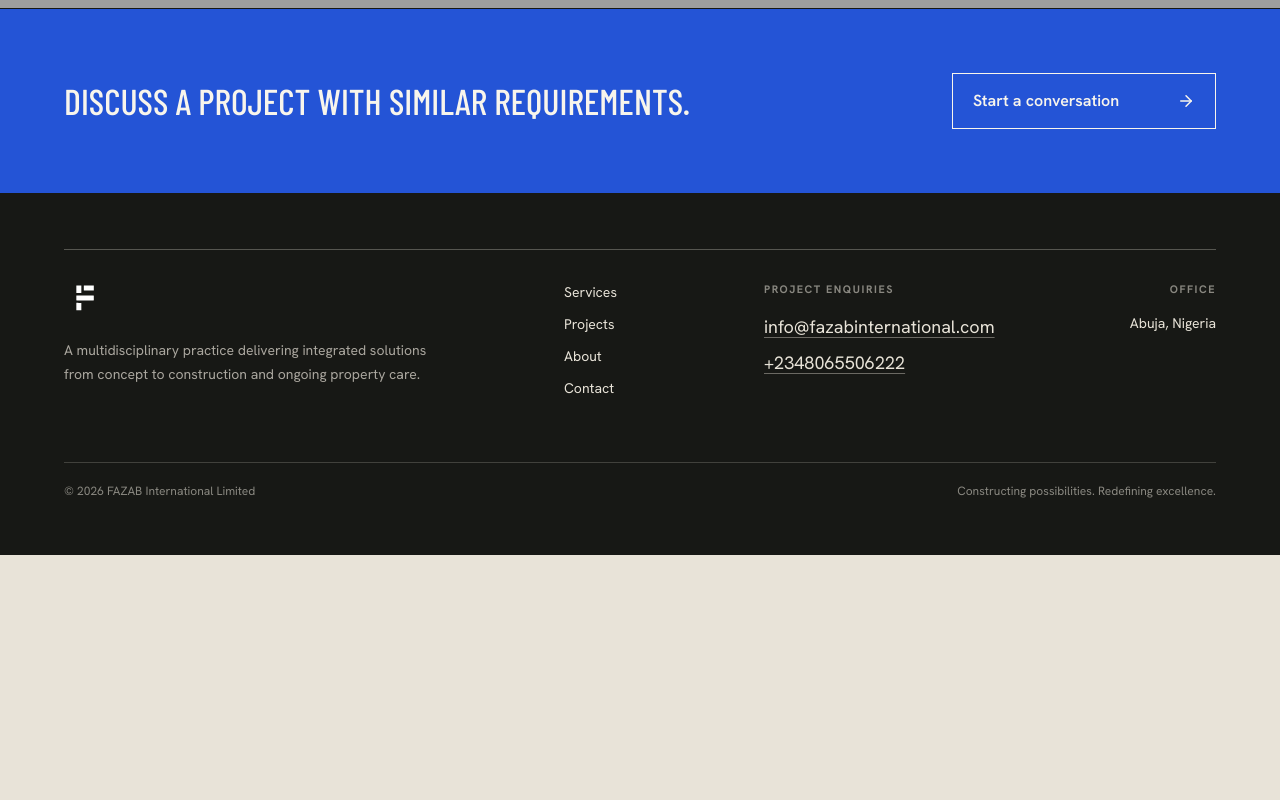
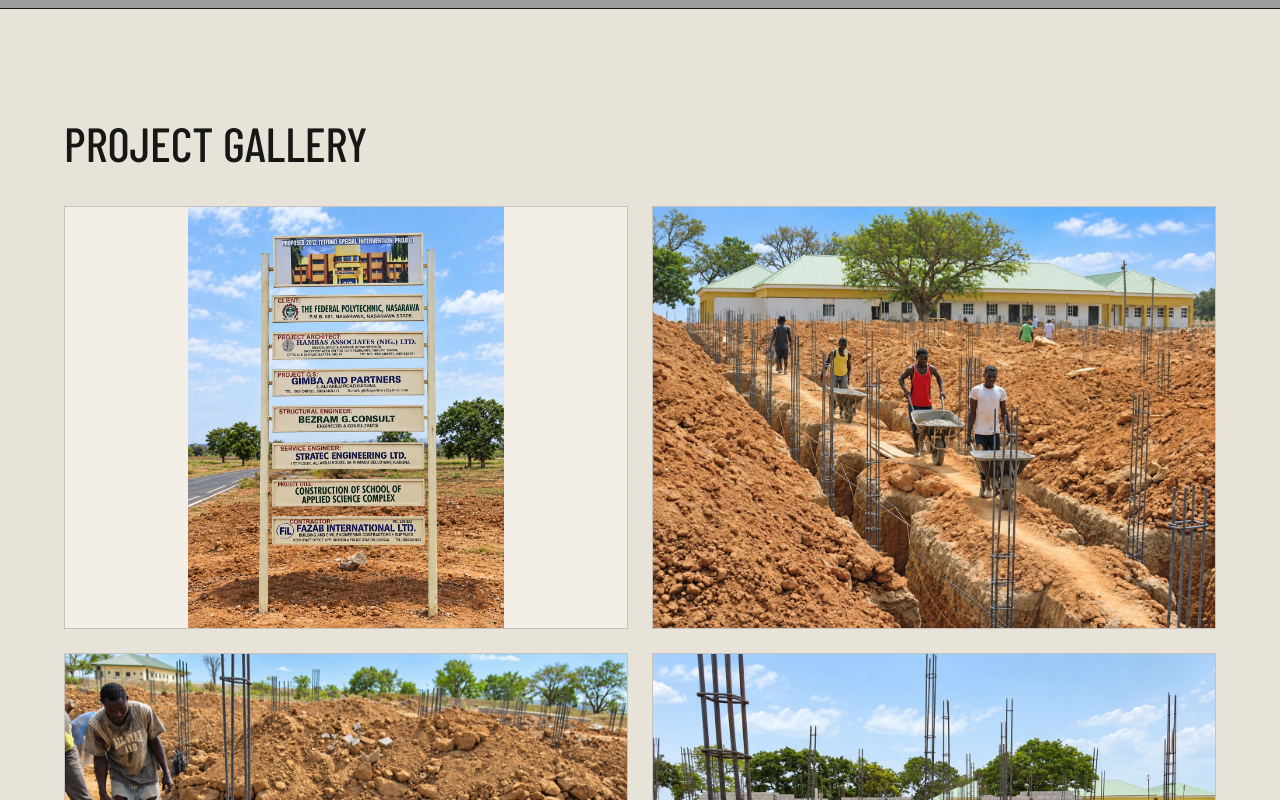
Before and after one commit to Adav33ze/fazab, a Next.js app: page /projects/school-of-applied-sciences in a window 1280 px wide. Shown: the part 940-1740 px from the top of the page. Before the commit the page ends 1495 px from the top, so only its background shows below. Built offline with nearby package versions, Linux system fonts and the light colour scheme; grey boxes are pictures that could not be loaded.

Commit message:
Update page.tsx

```diff
--- a/src/app/projects/[slug]/page.tsx
+++ b/src/app/projects/[slug]/page.tsx
@@ -20,6 +20,7 @@ export default async function ProjectPage({ params }: { params: Promise<{ slug:
   const { slug } = await params;
   const project = getProjectBySlug(slug);
   if (!project) notFound();
+  const gallery = (project.gallery ?? []).filter((image) => image.trim().length > 0);
   const hasVerifiedDescription = project.description && !project.description.toLowerCase().includes("to be added");
 
   return (
@@ -54,6 +55,27 @@ export default async function ProjectPage({ params }: { params: Promise<{ slug:
         </section>
       )}
 
+      {gallery.length > 0 && (
+        <section aria-labelledby="project-gallery-heading" className="border-b border-foreground py-20 sm:py-28">
+          <Container size="lg">
+            <h2 id="project-gallery-heading" className="font-display text-5xl font-medium uppercase leading-[0.94]">Project gallery</h2>
+            <div className="mt-10 grid gap-6 md:grid-cols-2">
+              {gallery.map((image, index) => (
+                <figure key={`${image}-${index}`} className="relative aspect-[4/3] border border-foreground/20 bg-surface">
+                  <Image
+                    src={image}
+                    alt={`${project.name} — project photograph ${index + 1}`}
+                    fill
+                    sizes="(min-width: 1600px) 724px, (min-width: 1280px) calc(50vw - 76px), (min-width: 1024px) calc(50vw - 60px), (min-width: 768px) calc(50vw - 44px), (min-width: 640px) calc(100vw - 64px), calc(100vw - 40px)"
+                    className="object-contain"
+                  />
+                </figure>
+              ))}
+            </div>
+          </Container>
+        </section>
+      )}
+
       <section className="bg-accent py-16 text-accent-foreground">
         <Container size="lg" className="grid gap-8 lg:grid-cols-12 lg:items-center">
           <h2 className="font-display text-4xl font-medium uppercase leading-none lg:col-span-7">Discuss a project with similar requirements.</h2>
```
